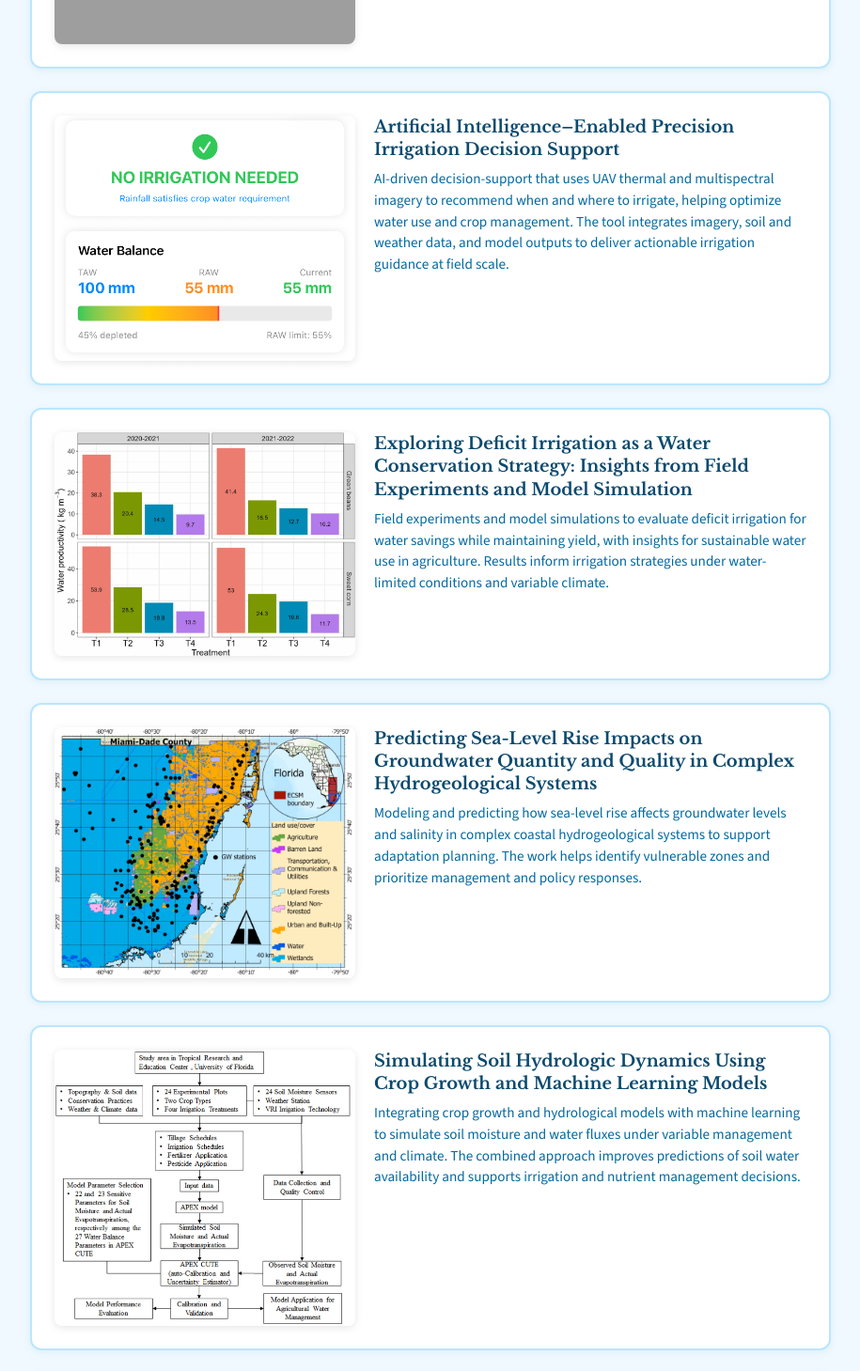
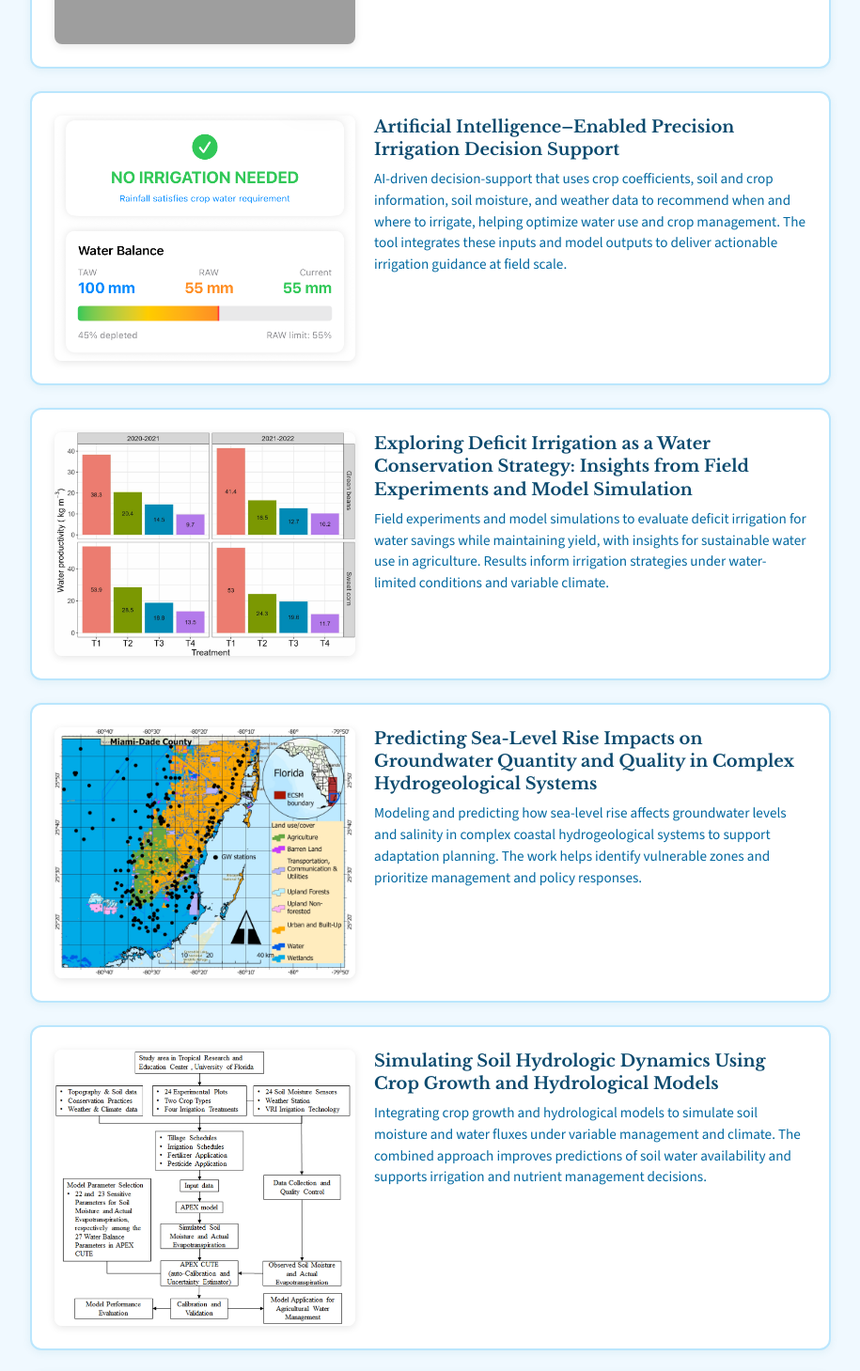
Before and after one commit to f2yapps/agrosensing-ai-lab, a React (Vite) app: page / in a window 1280 px wide. Shown: the part 5925-7384 px from the top of the page at 94% size, without its empty margins (182-1097 px from the left). Built offline with nearby package versions, Linux system fonts and the light colour scheme; grey boxes are pictures that could not be loaded.

Commit message:
Describe your update

```diff
--- a/src/pages/Home.tsx
+++ b/src/pages/Home.tsx
@@ -4,10 +4,10 @@ const RESEARCH_HIGHLIGHTS = [
   { img: '/images/Highlights/Highlights9.png', alt: 'Graphical abstract', title: 'High-Throughput Plant Phenotyping Using Unmanned Aerial Vehicle (UAV) Imagery and Artificial Intelligence Algorithms', summary: 'Leveraging multispectral and thermal UAV data with AI to extract crop traits, monitor growth, and detect stress at scale for breeding and precision agriculture. The approach enables rapid, non-destructive assessment of large field trials and commercial fields.' },
   { img: '/images/Highlights/Highlights5.jpg', alt: 'Graphical abstract', title: 'Canopy Temperature Prediction Using RGB Images and Artificial Intelligence Algorithms', summary: 'Using RGB imagery with machine learning to predict canopy temperature for crop water status and growth monitoring. Low-cost RGB cameras can thus support irrigation and stress detection where thermal sensors are not available.' },
   { img: '/images/Highlights/Highlights6.jpg', alt: 'AgriSenAI image processing pipeline', title: 'AgriSenAI: Automating UAV Thermal and Multispectral Image Processing for Precision Agriculture', summary: 'An automated pipeline that processes UAV thermal and multispectral imagery from acquisition through analytics, enabling consistent, scalable image handling for precision agriculture. Standardized workflows reduce processing time and support repeatable research and operational use.' },
-  { img: '/images/Highlights/Hightlights13.png', alt: 'AI-enabled precision irrigation decision support', title: 'Artificial Intelligence–Enabled Precision Irrigation Decision Support', summary: 'AI-driven decision-support that uses UAV thermal and multispectral imagery to recommend when and where to irrigate, helping optimize water use and crop management. The tool integrates imagery, soil and weather data, and model outputs to deliver actionable irrigation guidance at field scale.' },
+  { img: '/images/Highlights/Hightlights13.png', alt: 'AI-enabled precision irrigation decision support', title: 'Artificial Intelligence–Enabled Precision Irrigation Decision Support', summary: 'AI-driven decision-support that uses crop coefficients, soil and crop information, soil moisture, and weather data to recommend when and where to irrigate, helping optimize water use and crop management. The tool integrates these inputs and model outputs to deliver actionable irrigation guidance at field scale.' },
   { img: '/images/Highlights/Hightlights8.jpg', alt: 'Graphical abstract', title: 'Exploring Deficit Irrigation as a Water Conservation Strategy: Insights from Field Experiments and Model Simulation', summary: 'Field experiments and model simulations to evaluate deficit irrigation for water savings while maintaining yield, with insights for sustainable water use in agriculture. Results inform irrigation strategies under water-limited conditions and variable climate.' },
   { img: '/images/Highlights/Hightlights7.png', alt: 'Graphical abstract', title: 'Predicting Sea-Level Rise Impacts on Groundwater Quantity and Quality in Complex Hydrogeological Systems', summary: 'Modeling and predicting how sea-level rise affects groundwater levels and salinity in complex coastal hydrogeological systems to support adaptation planning. The work helps identify vulnerable zones and prioritize management and policy responses.' },
-  { img: '/images/Highlights/Highlights10.png', alt: 'Graphical abstract', title: 'Simulating Soil Hydrologic Dynamics Using Crop Growth and Machine Learning Models', summary: 'Integrating crop growth and hydrological models with machine learning to simulate soil moisture and water fluxes under variable management and climate. The combined approach improves predictions of soil water availability and supports irrigation and nutrient management decisions.' },
+  { img: '/images/Highlights/Highlights10.png', alt: 'Graphical abstract', title: 'Simulating Soil Hydrologic Dynamics Using Crop Growth and Hydrological Models', summary: 'Integrating crop growth and hydrological models to simulate soil moisture and water fluxes under variable management and climate. The combined approach improves predictions of soil water availability and supports irrigation and nutrient management decisions.' },
   { img: '/images/Highlights/Highlights14.png', alt: 'Graphical abstract', title: 'Integration of Smartphone Imagery with Topographic Parameters for Soil Organic Carbon Prediction in the Indo-Gangetic Plains: An Interpretable Machine Learning Approach', summary: 'Combining smartphone-captured imagery and topographic data with interpretable machine learning to predict soil organic carbon across the Indo-Gangetic Plains for sustainable land management. The method offers a low-cost, scalable option for SOC mapping where conventional sampling is limited.' },
   { img: '/images/Highlights/highlights17.png', alt: 'Graphical abstract', title: 'Application of Artificial Intelligence Algorithm in Image Processing for Cattle Disease Diagnosis', summary: 'Integrating expert systems with deep learning image processing to identify livestock diseases from symptom images and support rapid, effective diagnosis in resource-limited settings. The system helps bridge diagnostic gaps where veterinary expertise or lab access is limited.' },
 ]
```
